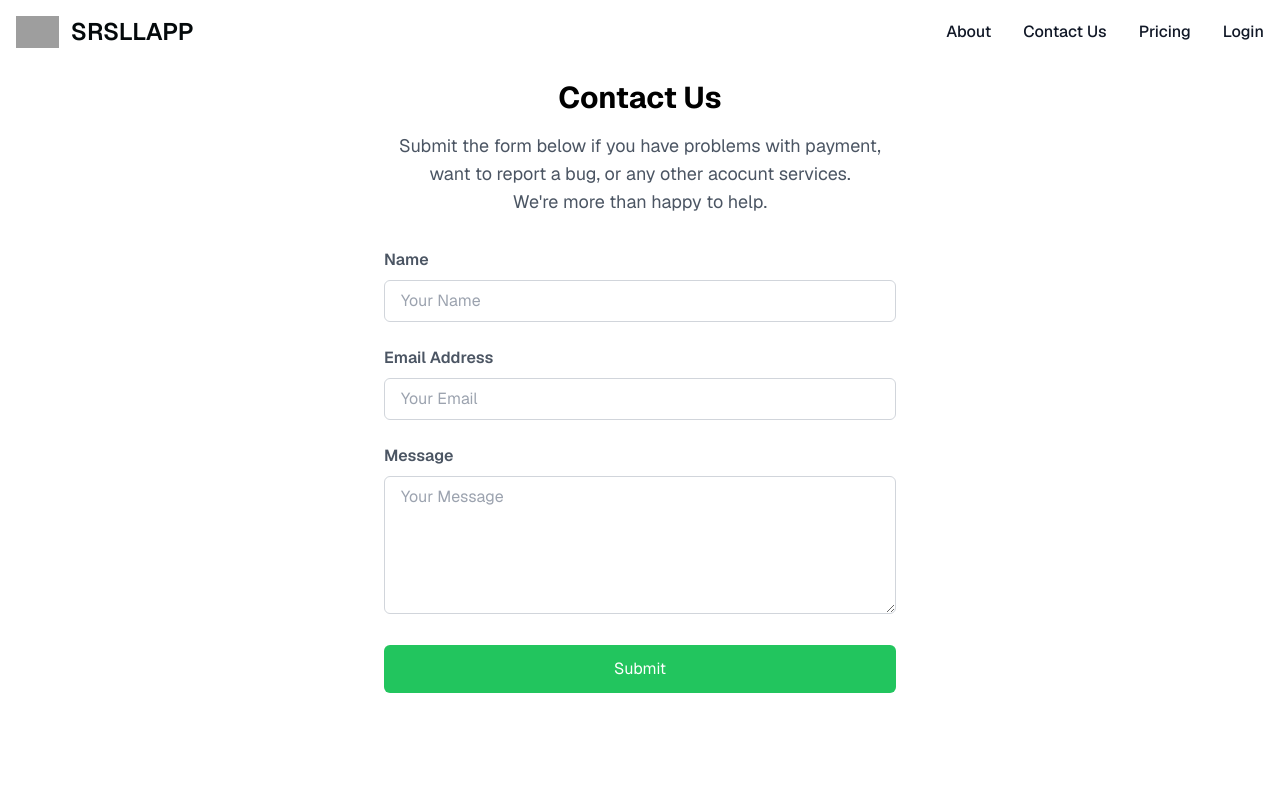
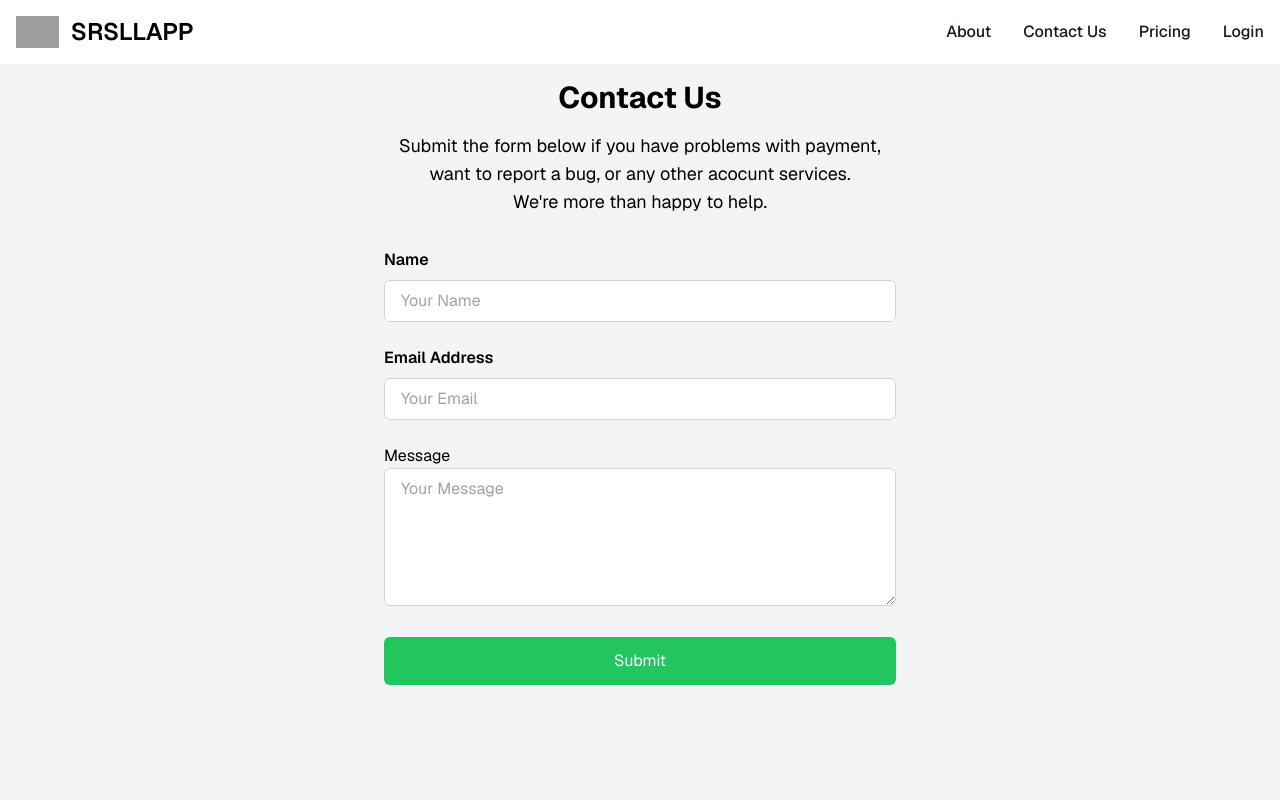
Before and after one commit to jervin8/csc530app, a Next.js app: page /contact in a window 1280 px wide. Shown: the top 800 px of the page. Built offline with nearby package versions, Linux system fonts and the light colour scheme; no server answers; grey boxes are pictures that could not be loaded.

Commit message:
Styling update to contact page

```diff
--- a/app/about/page.tsx
+++ b/app/about/page.tsx
@@ -5,8 +5,8 @@ export default function About() {
         <main className="w-screen">
             <Navbar/>
 
-            <div className="pagecontainer pt-20">
-                <div className="container h-full mx-auto text-white">
+            <div className="bg-gray-100 dark:bg-slate-700 text-black dark:text-white pt-20">
+                <div className="container h-full mx-auto">
                     <p>About Page WIP</p>
                 </div>
             </div>
--- a/app/contact/page.tsx
+++ b/app/contact/page.tsx
@@ -3,51 +3,51 @@ import Footer from "@/components/Footer";
 
 export default function Contact() {
     return (
-        <main className="bg-white min-h-screen w-full">
+        <main className="bg-gray-100 dark:bg-slate-700 text-black dark:text-white min-h-screen w-full">
             <title>Contact Us</title>
             <Navbar />
             <div className="min-h-screen">
                 <div className="text-center">
-                <h1 className="text-3xl font-bold m-4 text-black">Contact Us</h1>
-                <p className="text-lg text-gray-600 mb-8">
+                <h1 className="text-3xl font-bold m-4">Contact Us</h1>
+                <p className="text-lg mb-8">
                     Submit the form below if you have problems with payment, <br/> want to report a bug, or any other acocunt services.<br/>
                     We're more than happy to help.
                 </p>
                 </div>
                 <form className="max-w-lg mx-auto mb-5">
                 <div className="mb-6">
-                    <label htmlFor="name" className="block text-gray-600 font-semibold mb-2">
+                    <label htmlFor="name" className="block font-semibold mb-2">
                     Name
                     </label>
                     <input
                     type="text"
                     id="name"
                     name="name"
-                    className="w-full px-4 py-2 border border-gray-300 rounded-md focus:outline-none focus:border-green-500"
+                    className="w-full px-4 py-2 border border-gray-300 rounded-md focus:outline-none focus:border-green-500 text-gray-600"
                     placeholder="Your Name"
                     />
                 </div>
                 <div className="mb-6">
-                    <label htmlFor="email" className="block text-gray-600 font-semibold mb-2">
+                    <label htmlFor="email" className="block font-semibold mb-2">
                     Email Address
                     </label>
                     <input
                     type="email"
                     id="email"
                     name="email"
-                    className="w-full px-4 py-2 border border-gray-300 rounded-md focus:outline-none focus:border-green-500"
+                    className="w-full px-4 py-2 border border-gray-300 rounded-md focus:outline-none focus:border-green-500 text-gray-600"
                     placeholder="Your Email"
                     />
                 </div>
                 <div className="mb-6">
-                    <label htmlFor="message" className="block text-gray-600 font-semibold mb-2">
+                    <label htmlFor="message" className="blockfont-semibold mb-2">
                     Message
                     </label>
                     <textarea
                     id="message"
                     name="message"
                     rows="5"
-                    className="w-full px-4 py-2 border border-gray-300 rounded-md focus:outline-none focus:border-green-500"
+                    className="w-full px-4 py-2 border border-gray-300 rounded-md focus:outline-none focus:border-green-500 text-gray-600"
                     placeholder="Your Message"
                     ></textarea>
                 </div>
```
